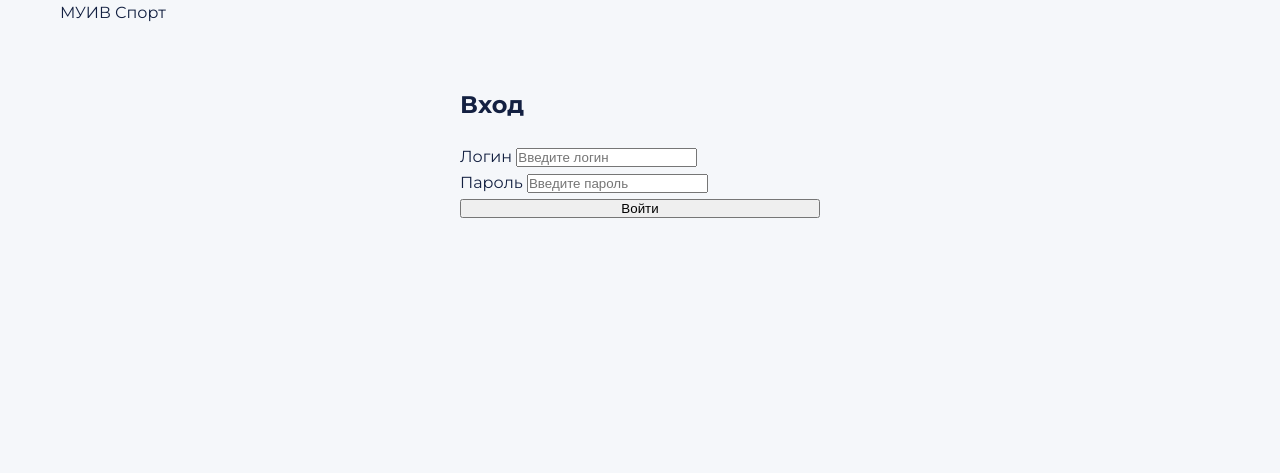
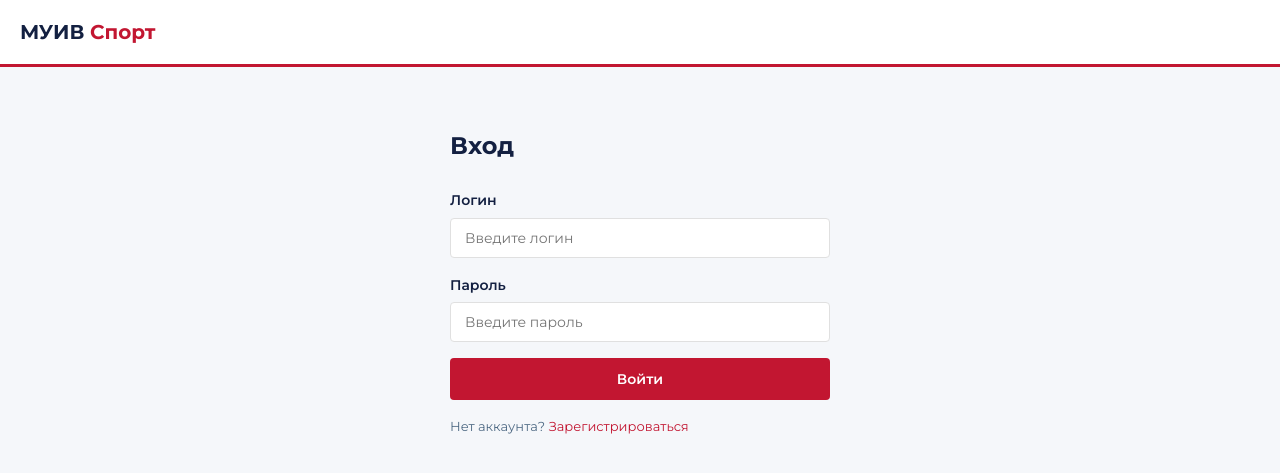
Before and after one commit to Dim-Dim-git/vitte-sport, a Django app: page /accounts/login/ in a window 1280 px wide. Shown: the top 473 px of the page. Run offline with Django 5.2, Linux system fonts and the light colour scheme.

Commit message:
Login fix

```diff
--- a/templates/registration/login.html
+++ b/templates/registration/login.html
@@ -1,45 +1,53 @@
 {% load static %}
 <!DOCTYPE html>
 <html lang="ru">
-
-
-
 <head>
   <meta charset="UTF-8">
+  <meta name="viewport" content="width=device-width, initial-scale=1.0">
   <link href="https://fonts.googleapis.com/css2?family=Montserrat:wght@400;600;700&display=swap" rel="stylesheet">
   <link rel="stylesheet" href="{% static 'css/style.css' %}">
   <title>Вход — МУИВ Спорт</title>
 </head>
-
-
-
 <body>
 
-  <header>
-    <div class="container">
-      <div class="logo">МУИВ <span>Спорт</span></div>
-    </div>
-  </header>
-
-
-
-  <div class="container" style="max-width: 400px; padding-top: 60px;">
-    <h2>Вход</h2>
-    <form method="post" style="margin-top: 20px;">
-      {% csrf_token %}
-      <div class="form-group">
-        <label>Логин</label>
-        <input type="text" name="username" placeholder="Введите логин">
-      </div>
-      <div class="form-group">
-        <label>Пароль</label>
-        <input type="password" name="password" placeholder="Введите пароль">
-      </div>
-      <button type="submit" class="btn btn-primary" style="width: 100%;">Войти</button>
-    </form>
+  <div style="background: var(--white); border-bottom: 3px solid var(--red); padding: 16px 20px;">
+    <a href="/" style="font-size: 20px; font-weight: 700; color: var(--dark);">
+      МУИВ <span style="color: var(--red);">Спорт</span>
+    </a>
   </div>
 
+  <div style="max-width: 420px; margin: 60px auto; padding: 0 20px;">
+    <h2>Вход</h2>
 
+    <form method="post" style="margin-top: 24px;">
+      {% csrf_token %}
+
+      <div style="margin-bottom: 16px;">
+        <label style="display: block; font-size: 14px; font-weight: 600; margin-bottom: 6px;">Логин</label>
+        <input type="text" name="username" placeholder="Введите логин"
+          style="display: block; width: 100%; padding: 10px 14px; border: 1.5px solid var(--border); border-radius: 4px; font-size: 14px; font-family: inherit; outline: none;">
+      </div>
+
+      <div style="margin-bottom: 16px;">
+        <label style="display: block; font-size: 14px; font-weight: 600; margin-bottom: 6px;">Пароль</label>
+        <input type="password" name="password" placeholder="Введите пароль"
+          style="display: block; width: 100%; padding: 10px 14px; border: 1.5px solid var(--border); border-radius: 4px; font-size: 14px; font-family: inherit; outline: none;">
+      </div>
+
+      {% if form.errors %}
+        <p style="color: var(--red); font-size: 13px; margin-bottom: 12px;">Неверный логин или пароль</p>
+      {% endif %}
+
+      <button type="submit"
+        style="display: block; width: 100%; padding: 12px; background: var(--red); color: var(--white); border: none; border-radius: 4px; font-size: 14px; font-weight: 600; font-family: inherit; cursor: pointer;">
+        Войти
+      </button>
+    </form>
+
+    <p style="margin-top: 16px; font-size: 13px;">
+      Нет аккаунта? <a href="/accounts/register/">Зарегистрироваться</a>
+    </p>
+  </div>
 
 </body>
 </html>
```
